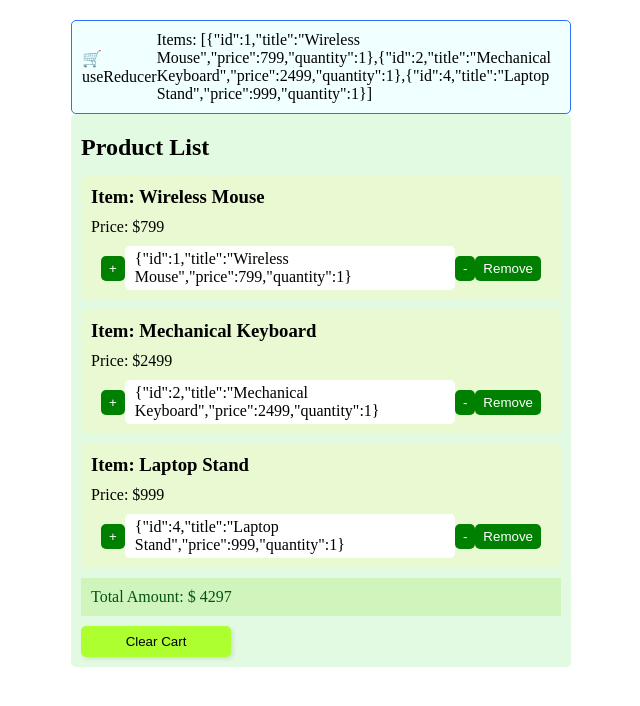
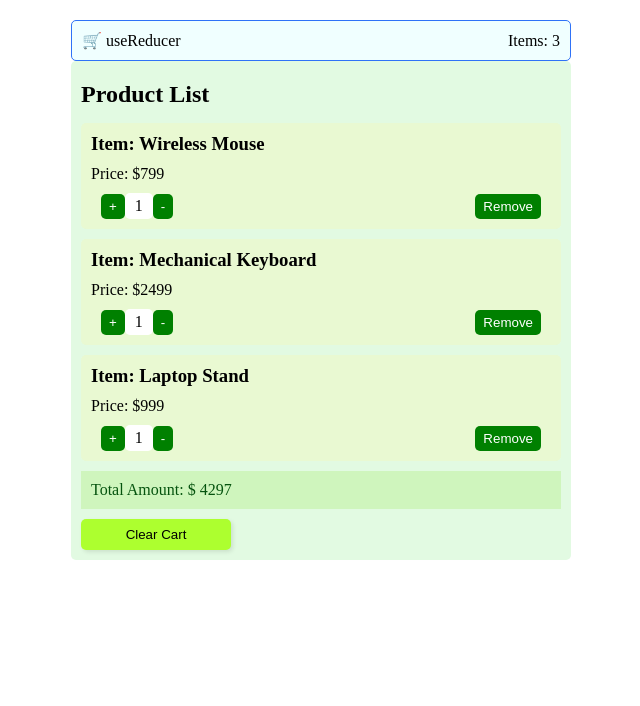
Before and after one commit to acciojob/Cart-2-imhsart, a React app: page / in a window 1280 px wide. Shown: the top 706 px of the page, without its empty margins (319-959 px from the left). Built offline with nearby package versions, Linux system fonts and the light colour scheme.

Commit message:
Assignment attempt 11

```diff
--- a/src/components/CartItem.js
+++ b/src/components/CartItem.js
@@ -14,7 +14,7 @@ const CartItem = ({item}) => {
             type: 'INCREASE',
             payload: item.id
           })}>+</button>
-          <span className="amount-span" id={`cart-amount-${item.id}`}>{JSON.stringify(item)}</span>
+          <span className="amount-span" id={`cart-amount-${item.id}`}>{item.quantity}</span>
           <button className="update-btn" id={`decrement-btn-${item.id}`}
           onClick={() => dispatch({
             type: 'DECREASE',
--- a/src/components/Navbar.js
+++ b/src/components/Navbar.js
@@ -8,7 +8,7 @@ const Navbar = () => {
   return (
     <nav className="navbar">
       <div>🛒 useReducer</div>
-      <div>Items: <span id="nav-cart-item-count">{JSON.stringify(state.cart)}</span></div>
+      <div>Items: <span id="nav-cart-item-count">{totalItems}</span></div>
     </nav>
   )
 }
--- a/src/context/data.js
+++ b/src/context/data.js
@@ -12,7 +12,7 @@ const cartData = [
     quantity: 1
   },
   {
-    id: 4,
+    id: 3,
     title: "Laptop Stand",
     price: 999,
     quantity: 1
```
